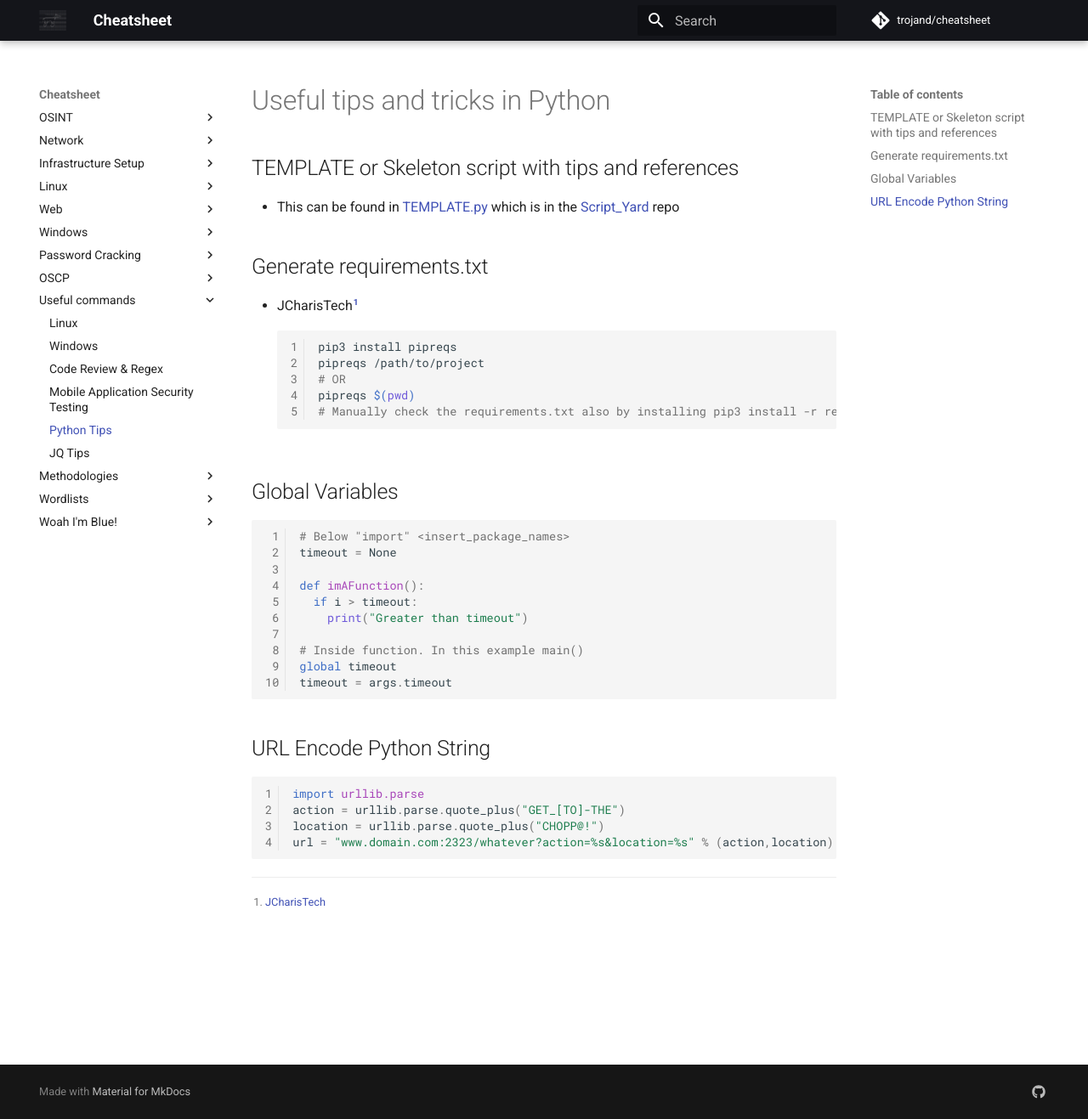
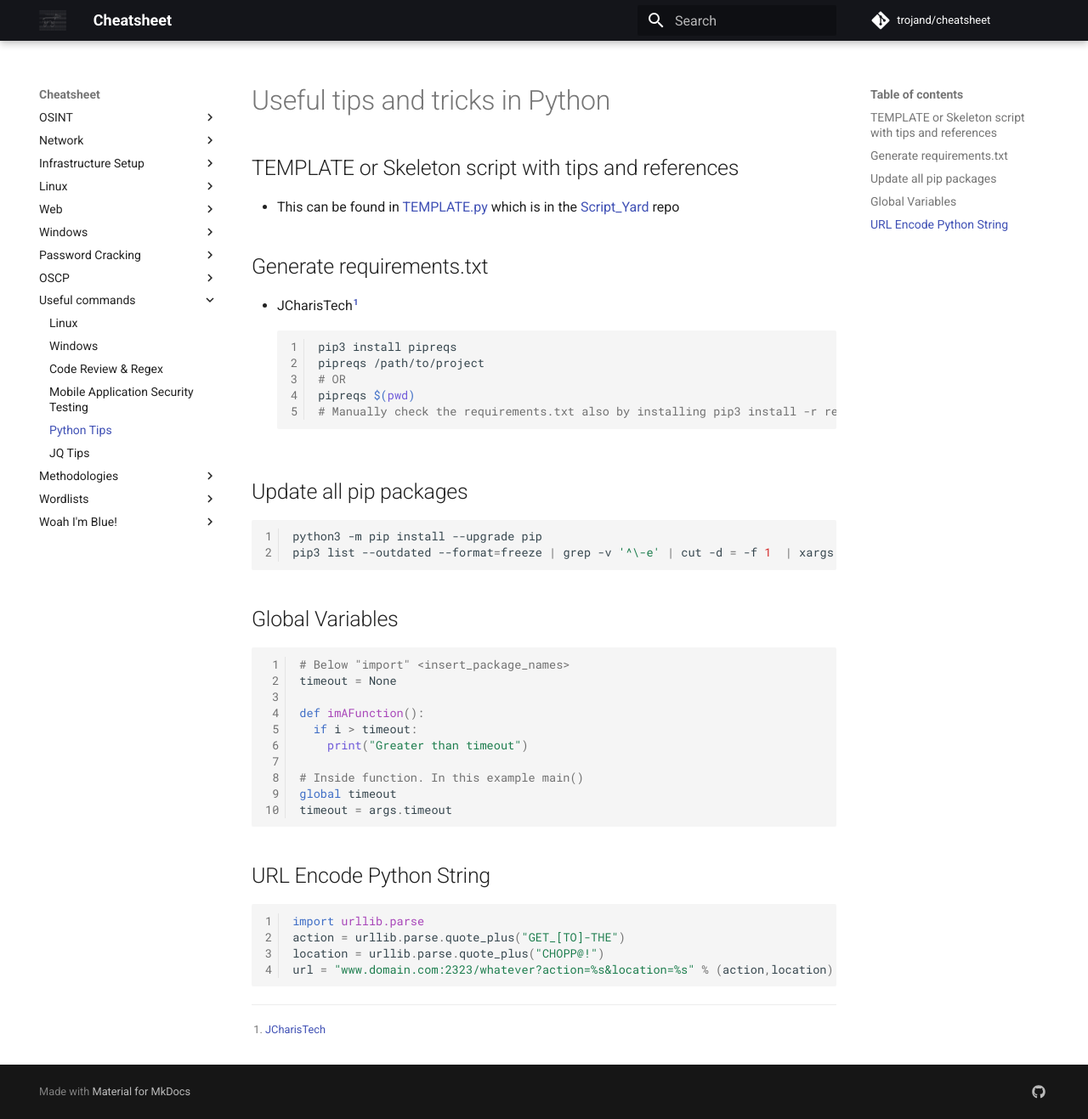
Before and after one commit to trojand/cheatsheet, an MkDocs documentation site: the page built from docs/Useful_Commands/Python_Tips.md, in a window 1280 px wide and 1317 px high. Shown: the whole window at 85% size. Built offline with MkDocs 1.6.1 and Material for MkDocs 9.7.7, drawn with Linux system fonts in a browser that asks for light colours; comment, search, counter and statistics services are not loaded.

Commit message:
Update Python_Tips.md

````diff
--- a/docs/Useful_Commands/Python_Tips.md
+++ b/docs/Useful_Commands/Python_Tips.md
@@ -13,6 +13,12 @@ pipreqs $(pwd)
 # Manually check the requirements.txt also by installing pip3 install -r requirements.txt
 ```
 [^1]: [JCharisTech](https://blog.jcharistech.com/2020/11/02/how-to-create-requirements-txt-file-in-python/)
+
+## Update all pip packages
+```bash
+python3 -m pip install --upgrade pip
+pip3 list --outdated --format=freeze | grep -v '^\-e' | cut -d = -f 1  | xargs -n1 pip3 install -U
+```
 
 ## Global Variables
 ```python
````
